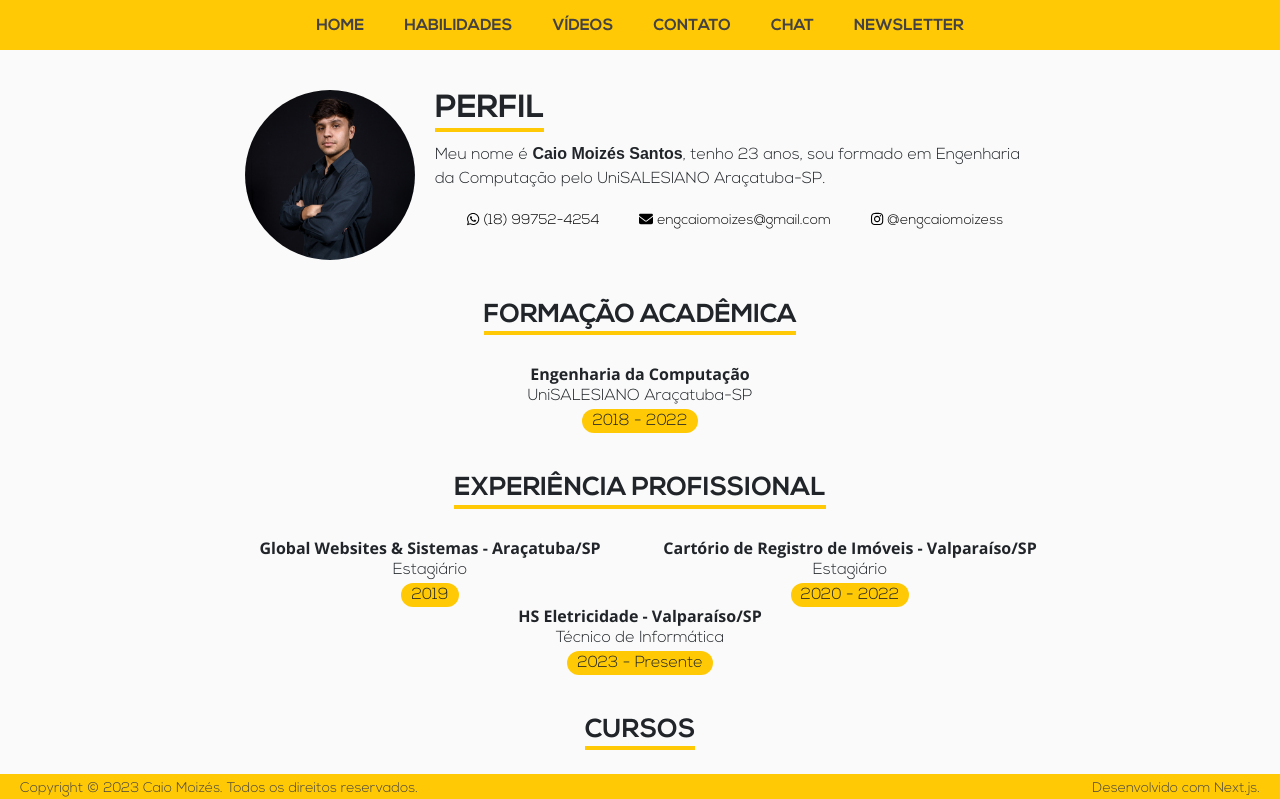
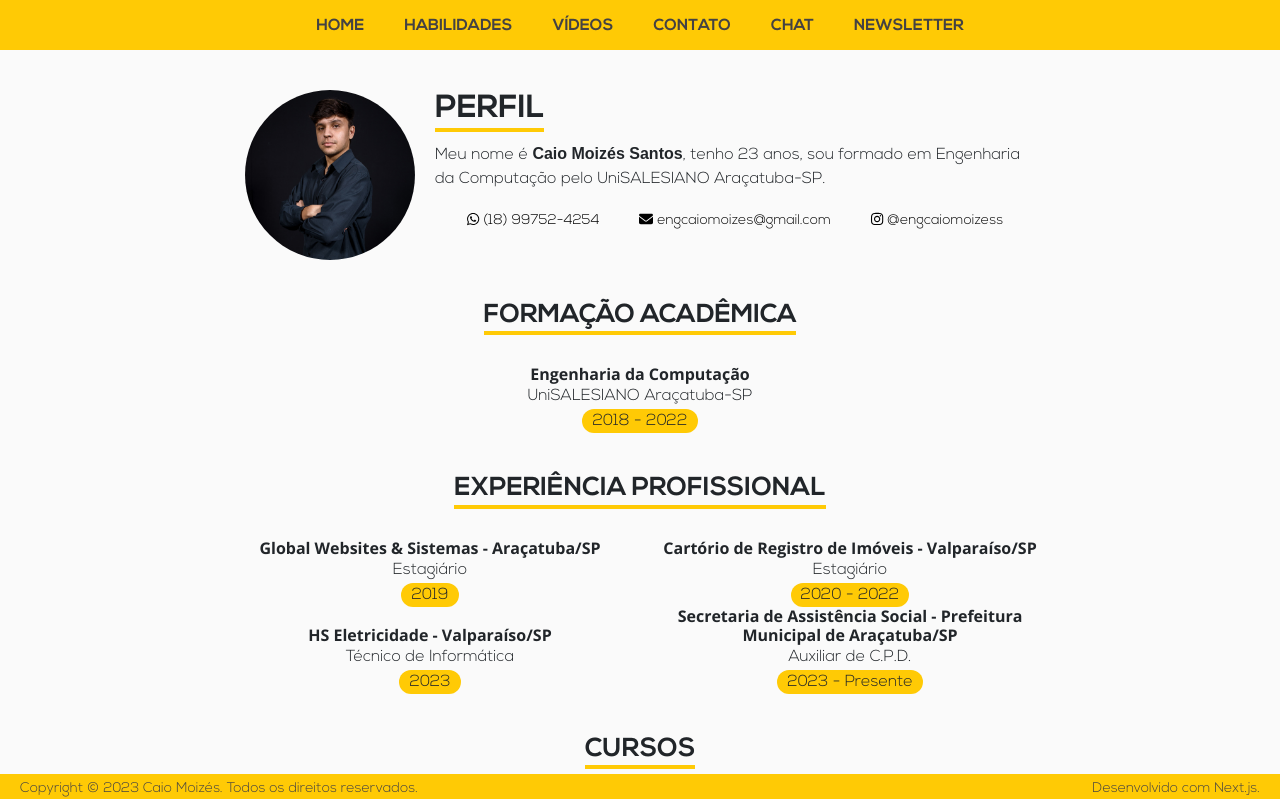
Before and after one commit to engcaiomoizes/caiomoizes, a Next.js app: page / in a window 1280 px wide. Shown: the top 799 px of the page. Built offline with nearby package versions, Linux system fonts and the light colour scheme.

Commit message:
Update index.tsx
Inclusão de nova Experiência Profissional

```diff
--- a/src/pages/index.tsx
+++ b/src/pages/index.tsx
@@ -62,6 +62,11 @@ export default function Home() {
                         <div className="col-pers1">
                             <h3>HS Eletricidade - Valparaíso/SP</h3>
                             <span>Técnico de Informática</span>
+                            <div className="periodo">2023</div>
+                        </div>
+                        <div className="col-pers1">
+                            <h3>Secretaria de Assistência Social - Prefeitura Municipal de Araçatuba/SP</h3>
+                            <span>Auxiliar de C.P.D.</span>
                             <div className="periodo">2023 - Presente</div>
                         </div>
                     </div>
```
